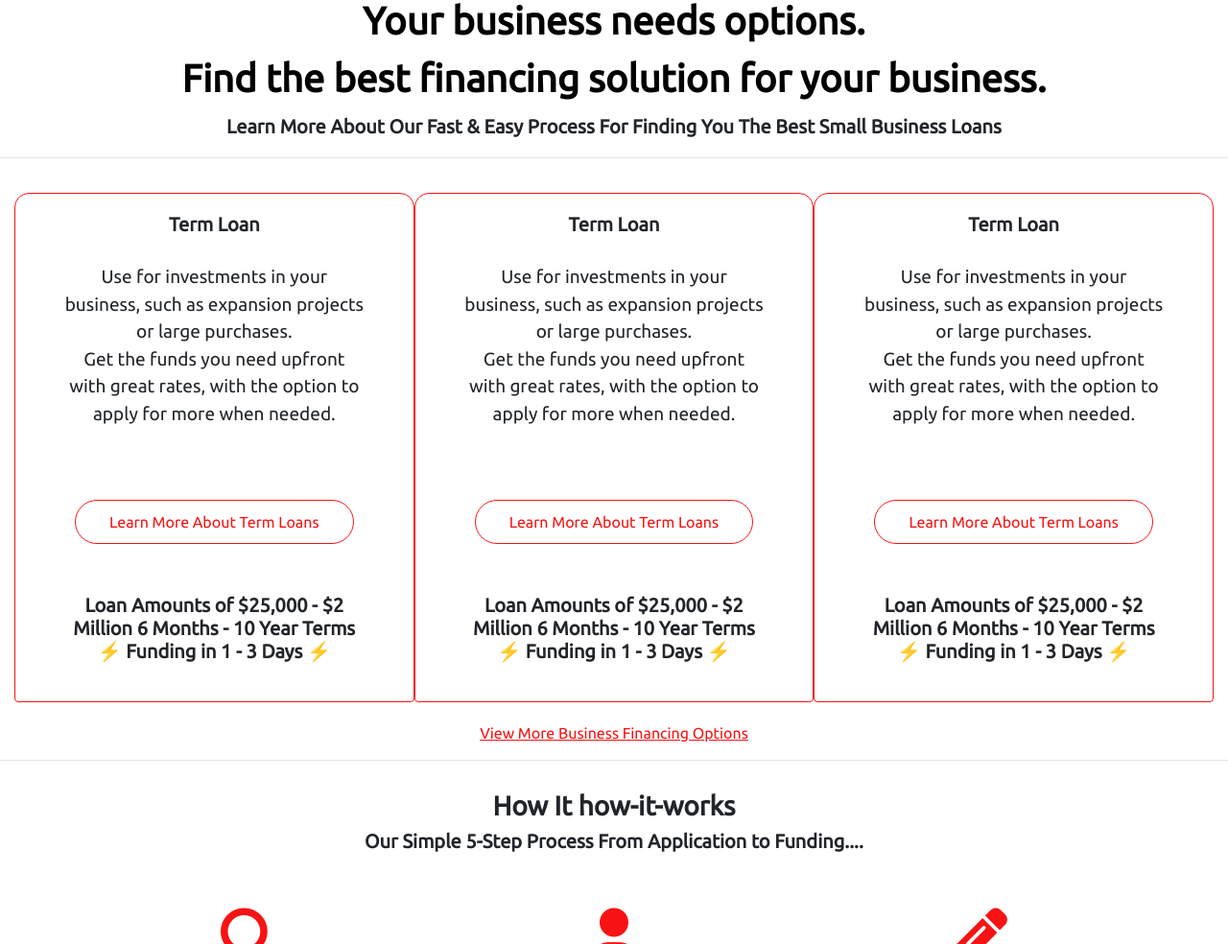
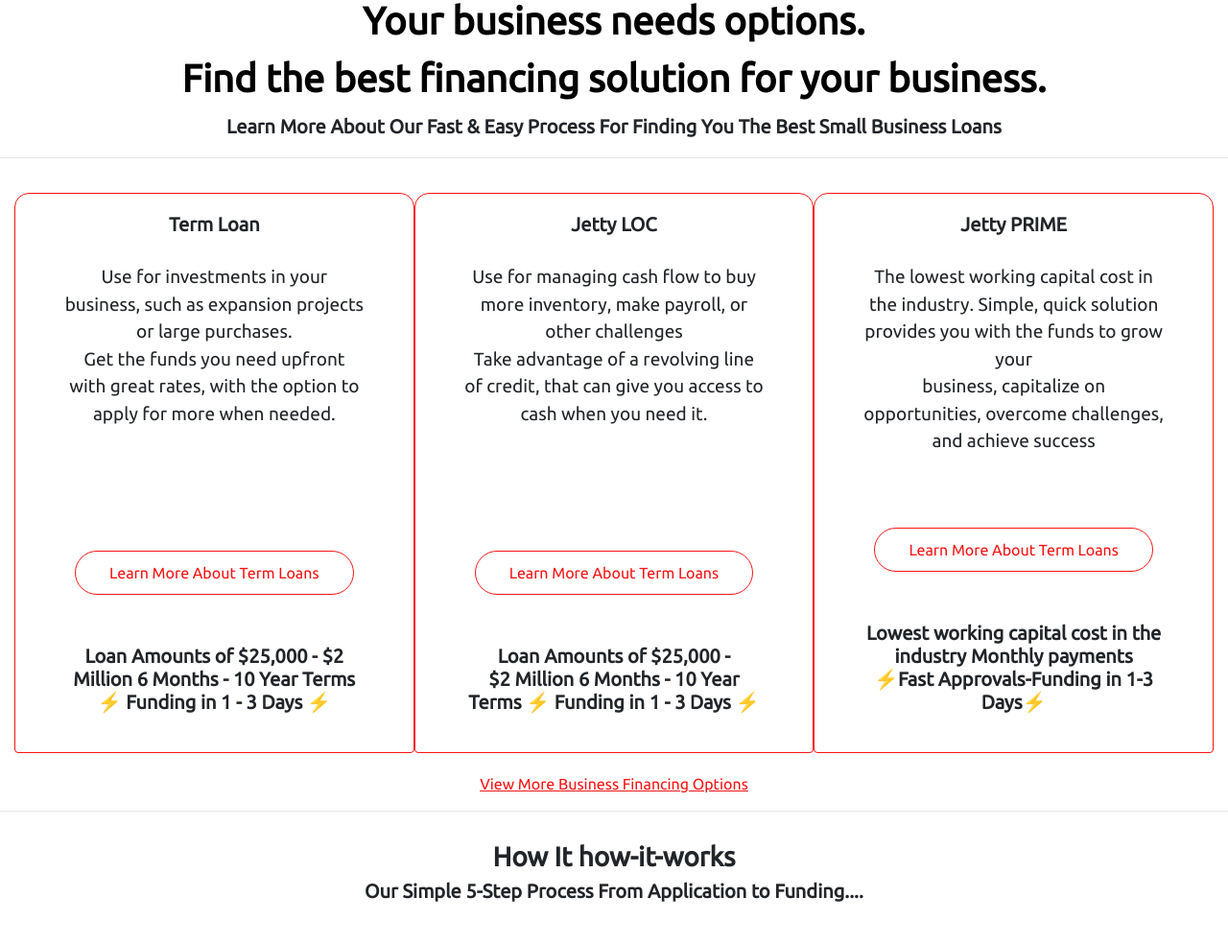
Before and after one commit to narvas12/gettybalanceApp, a Django app: page / in a window 1280 px wide. Shown: the part 618-1602 px from the top of the page at 96% size. Run offline with Django 3.2, Linux system fonts and the light colour scheme; data comes from the database, SQL or seed files in the repository; some libraries are stand-ins or nearby versions.

Commit message:
first commit

```diff
--- a/templates/apply_now.html
+++ b/templates/apply_now.html
@@ -682,7 +682,7 @@
                 <div class="contact">
                     <h5>Contact Info</h5>
                     <a href="email:loanassistance@jettybalance.com">Email: loanassistance@jettybalance.com</a> <br>
-                    <a href="https://wa.me/+16058241334"  target="_blank"><span><i class='bx bxl-whatsapp'></i></span> Chat with an expert: +1 (605)824-1334</a>
+                    <a href="https://wa.me/+16058241334"  target="_blank"><span><i class='bx bxl-whatsapp'></i></span> Chat with an expert</a>
 
                 </div>
 
--- a/templates/index.html
+++ b/templates/index.html
@@ -303,7 +303,7 @@
                     </span>
                 </li>
                 <li class="nav-item">
-                    <a class="nav-link" href="https://wa.me/+16058241334"><i class="fab fa-whatsapp"> +1 (605)824-1334</i></a>
+                    <a class="nav-link" href="https://wa.me/+16058241334"><i class="fab fa-whatsapp"> Chat With Us</i></a>
                 </li>
             </ul>
         </div>
@@ -406,15 +406,14 @@
 
                 <div class="col-md-4 services card text-center">
                     <div class="services-header ">
-                        <h5>Term Loan</h5>
+                        <h5>Jetty LOC</h5>
                     </div>
                     <div class="services-content card-body">
                         <p>
-                            Use for investments in your business, such as expansion projects or large purchases.
+                            Use for managing cash flow to buy more inventory, make payroll, or other challenges
                             <br>
 
-                            Get the funds you need upfront with great rates, with the option to apply for more when
-                            needed.
+                            Take advantage of a revolving line of credit, that can give you access to cash when you need it.
                         </p>
                     </div>
                     <div class="btn btn-services">
@@ -422,8 +421,7 @@
                     </div>
                     <div class="card-footer">
 
-                        <h5>Loan Amounts of $25,000 - $2 Million
-                            6 Months - 10 Year Terms <br>
+                        <h5>Loan Amounts of $25,000 - <br>$2 Million 6 Months - 10 Year Terms
                             ⚡ Funding in 1 - 3 Days ⚡
                         </h5>
                     </div>
@@ -431,15 +429,14 @@
 
                 <div class="col-md-4 services card text-center ">
                     <div class="services-header">
-                        <h5>Term Loan</h5>
+                        <h5>Jetty PRIME</h5>
                     </div>
                     <div class="services-content card-body">
                         <p>
-                            Use for investments in your business, such as expansion projects or large purchases.
+                            The lowest working capital cost in the industry. Simple, quick solution provides you with the funds to grow your
                             <br>
 
-                            Get the funds you need upfront with great rates, with the option to apply for more when
-                            needed.
+                            business, capitalize on opportunities, overcome challenges, and achieve success
                         </p>
                     </div>
                     <div class="btn btn-services">
@@ -447,9 +444,8 @@
                     </div>
                     <div class="card-footer">
 
-                        <h5>Loan Amounts of $25,000 - $2 Million
-                            6 Months - 10 Year Terms <br>
-                            ⚡ Funding in 1 - 3 Days ⚡
+                        <h5>Lowest working capital cost in the industry Monthly payments <br>
+                            ⚡Fast Approvals-Funding in 1-3 Days⚡
                         </h5>
                     </div>
                 </div>
@@ -610,7 +606,7 @@
         <div class="why-us d-flex m-3  flex-wrap">
             <div class="p-4 m-3 why-us-head color-dark">
                 <h3>Have Questions?</h3>
-                <h4>Speak with a ROK Business Financing Advisor today!</h4>
+                <h4>Speak with a JETTY BALANCE Business Financing Advisor today!</h4>
                 <br><br>
                 <p class="card-text text-left w">
                     Our Business Financing Advisors will help you find the best financing options for your
@@ -618,8 +614,7 @@
                     every step of the process from applications to your re-payment schedule!
                 </p>
 
-                    <a href="https://wa.me/+16058241334" class="cta color-red"  target="_blank">or... <span><i class='bx bxl-whatsapp'></i></span style="color:red;"> Give Us a
-                        Call:  +1 (605)824-1334</a>
+                    <a href="https://wa.me/+16058241334" class="cta color-red"  target="_blank">or... <span><i class='bx bxl-whatsapp'></i></span style="color:red;"> Chat with an Expert</a>
 
             </div>
             <div class="why-us-img">
@@ -849,7 +844,7 @@
                     <div class="contact">
                         <h5>Contact Info</h5>
                         <a href="email:loanassistance@jettybalance.com">Email: loanassistance@jettybalance.com</a> <br>
-                        <a href="https://wa.me/+16058241334"  target="_blank"><span><i class='bx bxl-whatsapp'></i></span> Chat with an expert: +1 (605)824-1334</a>
+                        <a href="https://wa.me/+16058241334"  target="_blank"><span><i class='bx bxl-whatsapp'></i></span> Chat with an expert</a>
 
                     </div>
 
```
Also changed, not shown: mails.txt (added, +81 -0 lines), templates/contact.html (+4 -5 lines), templates/services.html (+5 -5 lines).
